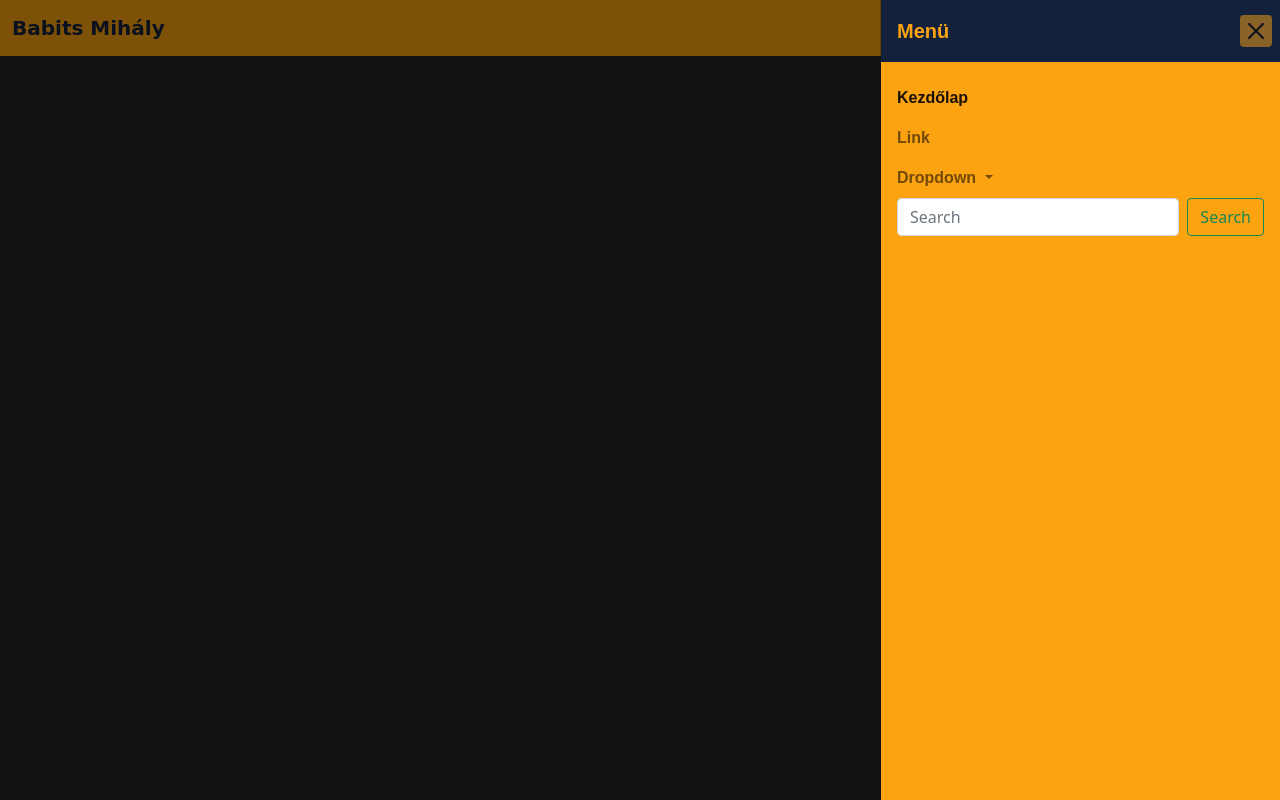
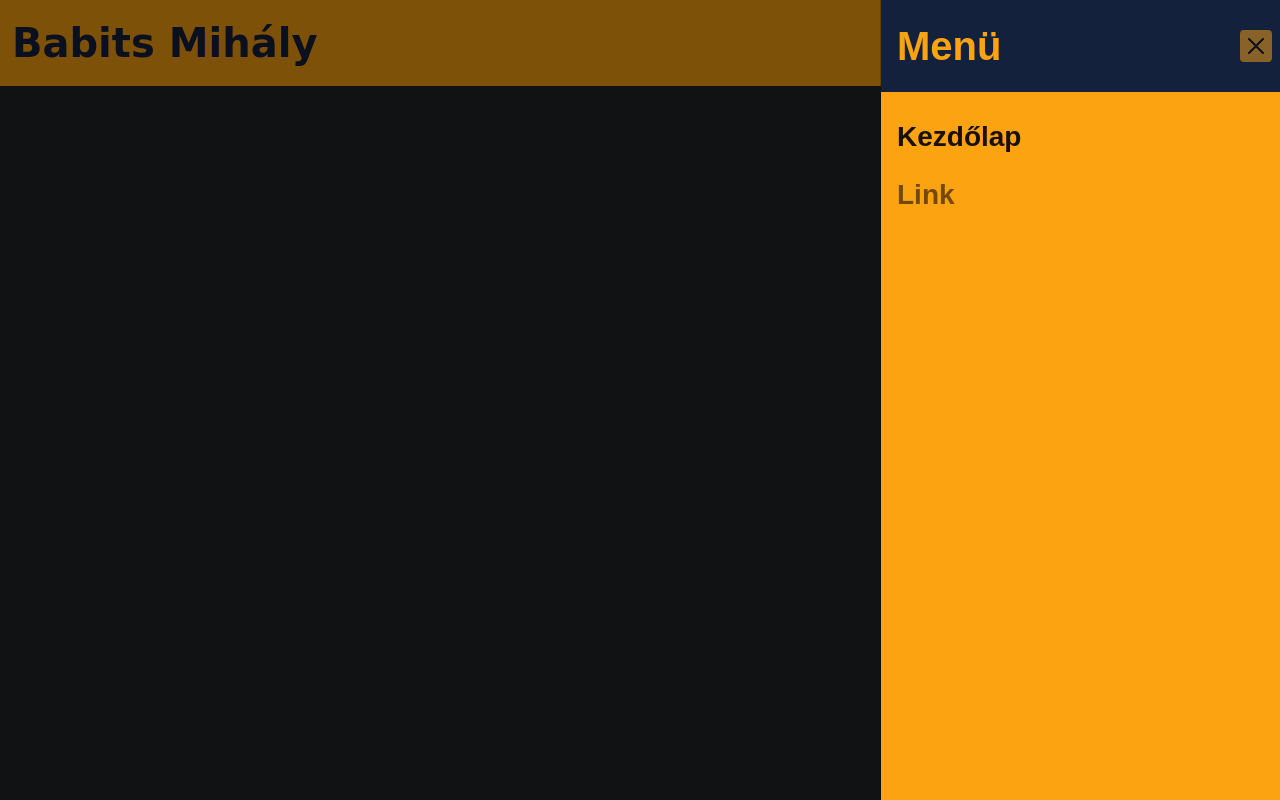
Before and after one commit to Kiss-Martin/Babits_Mihaly, a plain HTML site: page index.html in a window 1280 px wide. Both pictures are taken after a click on the button 1240 px from the left and 28 px from the top of the page. Drawn offline with nearby package versions, Linux system fonts and the light colour scheme; a web font is replaced by a local one.

Commit message:
Navbar kezdetleges átalakítása

```diff
--- a/index.html
+++ b/index.html
@@ -7,7 +7,7 @@
     <title>Babits Mihály</title>
     <link href="https://fonts.googleapis.com/css2?family=Quintessential&display=swap" rel="stylesheet">
     <link href="https://fonts.googleapis.com/css2?family=Signika+Negative:wght@300&display=swap" rel="stylesheet">
-    <link rel="shortcut icon" href="képek/favicon.png" type="image/x-icon">
+    <link rel="shortcut icon" href="képek/favicon.ico" type="image/x-icon">
     <link rel="stylesheet" href="dist/css/bootstrap.min.css">
     <link rel="stylesheet" href="https://cdn.jsdelivr.net/npm/bootstrap-icons@1.7.2/font/bootstrap-icons.css">
     <link rel="stylesheet" href="style.css">
@@ -15,46 +15,32 @@
 <body class="bg-dark">
     <nav class="navbar navbar-light fixed-top" style="background-color: #fca311;">
         <div class="container-fluid">
-          <a class="navbar-brand" href="#"><span class="title-font fw-bold" style="color: #14213d;">Babits Mihály</span></a>
-          <button style="background-color: #14213d;" class="navbar-toggler" type="button" data-bs-toggle="offcanvas" data-bs-target="#offcanvasNavbar" aria-controls="offcanvasNavbar">
+          <a class="navbar-brand" href="#"><span class="title-font fw-bold fs-1" style="color: #14213d;">Babits Mihály</span></a>
+          <button class="navbar-toggler border border-2 border-dark" type="button" data-bs-toggle="offcanvas" data-bs-target="#offcanvasNavbar" aria-controls="offcanvasNavbar">
             <span class="navbar-toggler-icon"></span>
           </button>
           <div class="offcanvas offcanvas-end" tabindex="-1" id="offcanvasNavbar" aria-labelledby="offcanvasNavbarLabel">
             <div class="offcanvas-header" style="background-color: #14213d;">
-              <h5 class="offcanvas-title" id="offcanvasNavbarLabel"><span class="p-font fw-bold" style="color: #fca311;">Menü</span></h5>
+              <h5 class="offcanvas-title" id="offcanvasNavbarLabel"><span class="p-font fw-bold fs-1" style="color: #fca311;">Menü</span></h5>
               <button style="background-color: #fca311;" type="button" class="btn-close text-reset" data-bs-dismiss="offcanvas" aria-label="Close"></button>
             </div>
             <div class="offcanvas-body" style="background-color: #fca311;">
               <ul class="navbar-nav justify-content-end flex-grow-1 pe-3">
                 <li class="nav-item">
-                  <a class="nav-link active p-font fw-bold" aria-current="page" href="#">Kezdőlap</a>
+                  <a class="nav-link active p-font fw-bold fs-3" aria-current="page" href="#">Kezdőlap</a>
                 </li>
                 <li class="nav-item">
-                  <a class="nav-link p-font fw-bold href="#">Link</a>
+                  <a class="nav-link p-font fw-bold fs-3 href="#">Link</a>
                 </li>
-                <li class="nav-item dropdown">
-                  <a class="nav-link dropdown-toggle p-font fw-bold" href="#" id="offcanvasNavbarDropdown" role="button" data-bs-toggle="dropdown" aria-expanded="false">
-                    Dropdown
-                  </a>
-                  <ul class="dropdown-menu" aria-labelledby="offcanvasNavbarDropdown">
-                    <li><a class="dropdown-item" href="#">Action</a></li>
-                    <li><a class="dropdown-item" href="#">Another action</a></li>
-                    <li>
-                      <hr class="dropdown-divider">
-                    </li>
-                    <li><a class="dropdown-item" href="#">Something else here</a></li>
-                  </ul>
-                </li>
-              </ul>
-              <form class="d-flex">
-                <input class="form-control me-2" type="search" placeholder="Search" aria-label="Search">
-                <button class="btn btn-outline-success" type="submit">Search</button>
-              </form>
             </div>
           </div>
         </div>
       </nav>
 
+      <div>
+          <img class="float-end index-kep" src="képek/babits.jpg" alt="">
+      </div>
+
     <script src="dist/js/bootstrap.min.js"></script>
 </body>
 </html>
--- a/style.css
+++ b/style.css
@@ -11,3 +11,5 @@
     background-color: #fca311;
     border-radius: 7%;
 }
+.index-kep{
+    width: 200px;}
```
